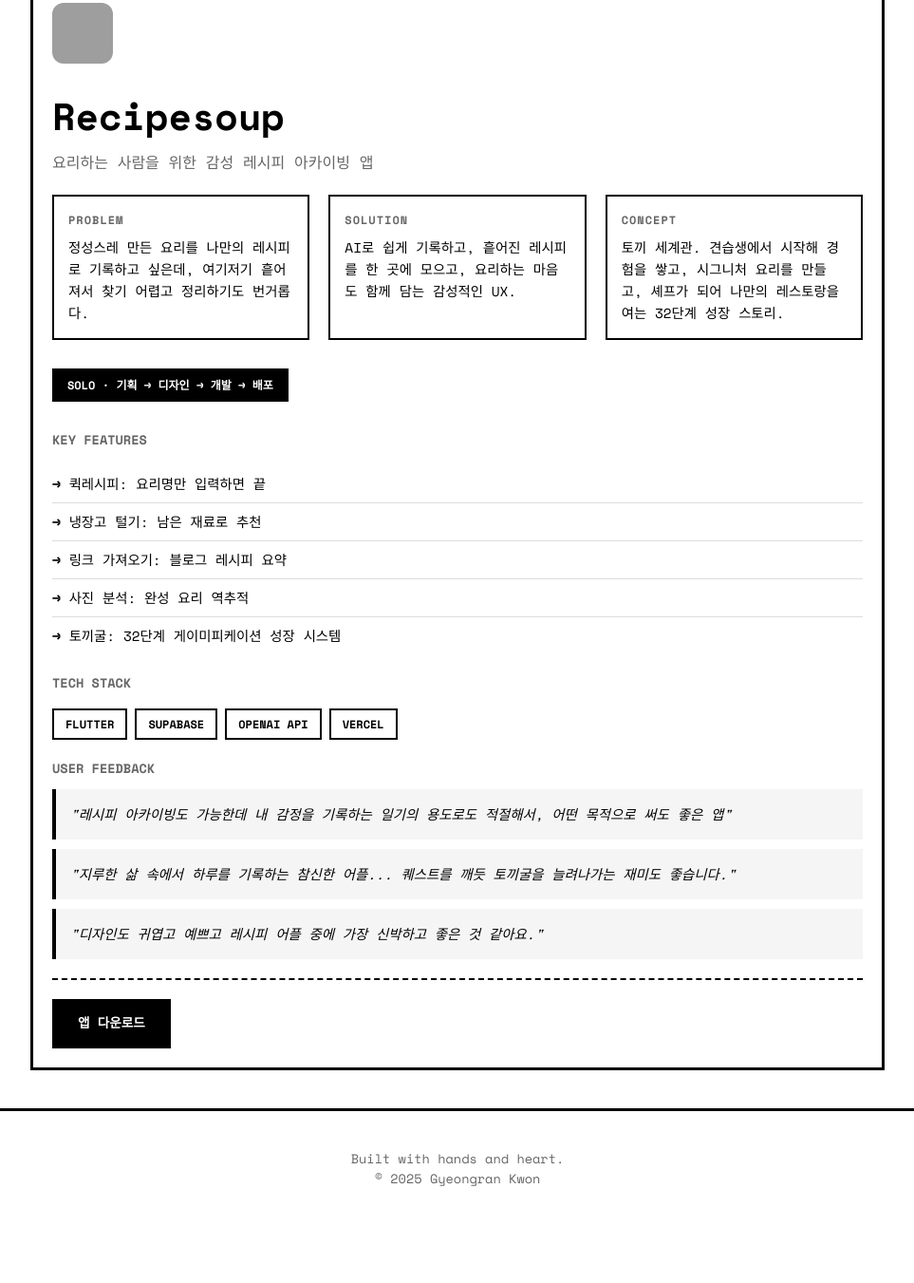
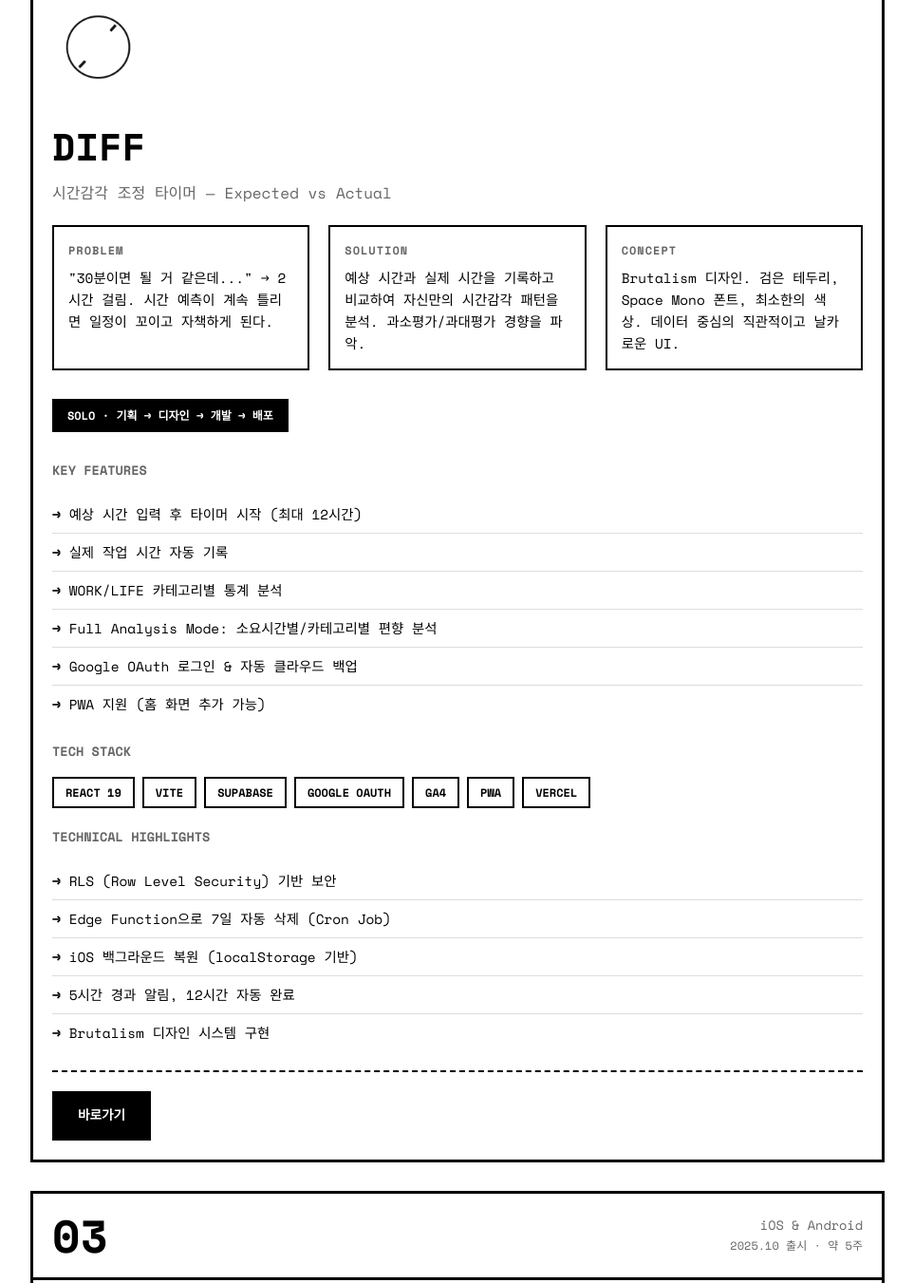
Before and after one commit to hanabikwon/product-collection, a plain HTML site: page index.html in a window 1280 px wide. Shown: the part 1730-3081 px from the top of the page at 95% size, without its empty margins (158-1121 px from the left). Before the commit the page ends 3023 px from the top, so only its background shows below. Drawn offline with nearby package versions, Linux system fonts and the light colour scheme; grey boxes are pictures that could not be loaded.

Commit message:
Add DIFF project to portfolio
- Project #02: DIFF (시간감각 조정 타이머)
- Problem/Solution/Concept 설명
- Key Features & Tech Stack
- Technical Highlights 추가
- DIFF icon 추가 (96x96)
- Recipesoup 번호 02→03으로 변경

```diff
--- a/index.html
+++ b/index.html
@@ -408,10 +408,77 @@
         </div>
       </article>
 
-      <!-- PROJECT 2: Recipesoup -->
+      <!-- PROJECT 2: DIFF -->
       <article class="project">
         <div class="project-header">
           <span class="project-number">02</span>
+          <div class="project-meta">
+            <p class="platform">Web · PWA</p>
+            <p class="timeline">2025.12 배포 · 약 2주</p>
+          </div>
+        </div>
+        <div class="project-body">
+          <img src="diff-icon.png" alt="DIFF" style="width: 96px; height: 96px; border-radius: 16px; margin-bottom: 15px;">
+          <h2 class="project-title">DIFF</h2>
+          <p class="project-subtitle">시간감각 조정 타이머 — Expected vs Actual</p>
+
+          <div class="grid">
+            <div class="grid-item">
+              <h4>Problem</h4>
+              <p>"30분이면 될 거 같은데..." → 2시간 걸림. 시간 예측이 계속 틀리면 일정이 꼬이고 자책하게 된다.</p>
+            </div>
+            <div class="grid-item">
+              <h4>Solution</h4>
+              <p>예상 시간과 실제 시간을 기록하고 비교하여 자신만의 시간감각 패턴을 분석. 과소평가/과대평가 경향을 파악.</p>
+            </div>
+            <div class="grid-item">
+              <h4>Concept</h4>
+              <p>Brutalism 디자인. 검은 테두리, Space Mono 폰트, 최소한의 색상. 데이터 중심의 직관적이고 날카로운 UI.</p>
+            </div>
+          </div>
+
+          <span class="role-badge">Solo · 기획 → 디자인 → 개발 → 배포</span>
+
+          <h4 style="margin-top: 20px; font-size: 0.85rem; color: var(--gray);">KEY FEATURES</h4>
+          <ul class="features">
+            <li>예상 시간 입력 후 타이머 시작 (최대 12시간)</li>
+            <li>실제 작업 시간 자동 기록</li>
+            <li>WORK/LIFE 카테고리별 통계 분석</li>
+            <li>Full Analysis Mode: 소요시간별/카테고리별 편향 분석</li>
+            <li>Google OAuth 로그인 & 자동 클라우드 백업</li>
+            <li>PWA 지원 (홈 화면 추가 가능)</li>
+          </ul>
+
+          <h4 style="margin-top: 20px; font-size: 0.85rem; color: var(--gray);">TECH STACK</h4>
+          <div class="tags">
+            <span class="tag">React 19</span>
+            <span class="tag">Vite</span>
+            <span class="tag">Supabase</span>
+            <span class="tag">Google OAuth</span>
+            <span class="tag">GA4</span>
+            <span class="tag">PWA</span>
+            <span class="tag">Vercel</span>
+          </div>
+
+          <h4 style="margin-top: 20px; font-size: 0.85rem; color: var(--gray);">TECHNICAL HIGHLIGHTS</h4>
+          <ul class="features">
+            <li>RLS (Row Level Security) 기반 보안</li>
+            <li>Edge Function으로 7일 자동 삭제 (Cron Job)</li>
+            <li>iOS 백그라운드 복원 (localStorage 기반)</li>
+            <li>5시간 경과 알림, 12시간 자동 완료</li>
+            <li>Brutalism 디자인 시스템 구현</li>
+          </ul>
+
+          <div class="project-cta">
+            <a href="https://diff-timer.app" target="_blank" class="btn">바로가기</a>
+          </div>
+        </div>
+      </article>
+
+      <!-- PROJECT 3: Recipesoup -->
+      <article class="project">
+        <div class="project-header">
+          <span class="project-number">03</span>
           <div class="project-meta">
             <p class="platform">iOS & Android</p>
             <p class="timeline">2025.10 출시 · 약 5주</p>
```
Also changed, not shown: diff-icon.png (added).
